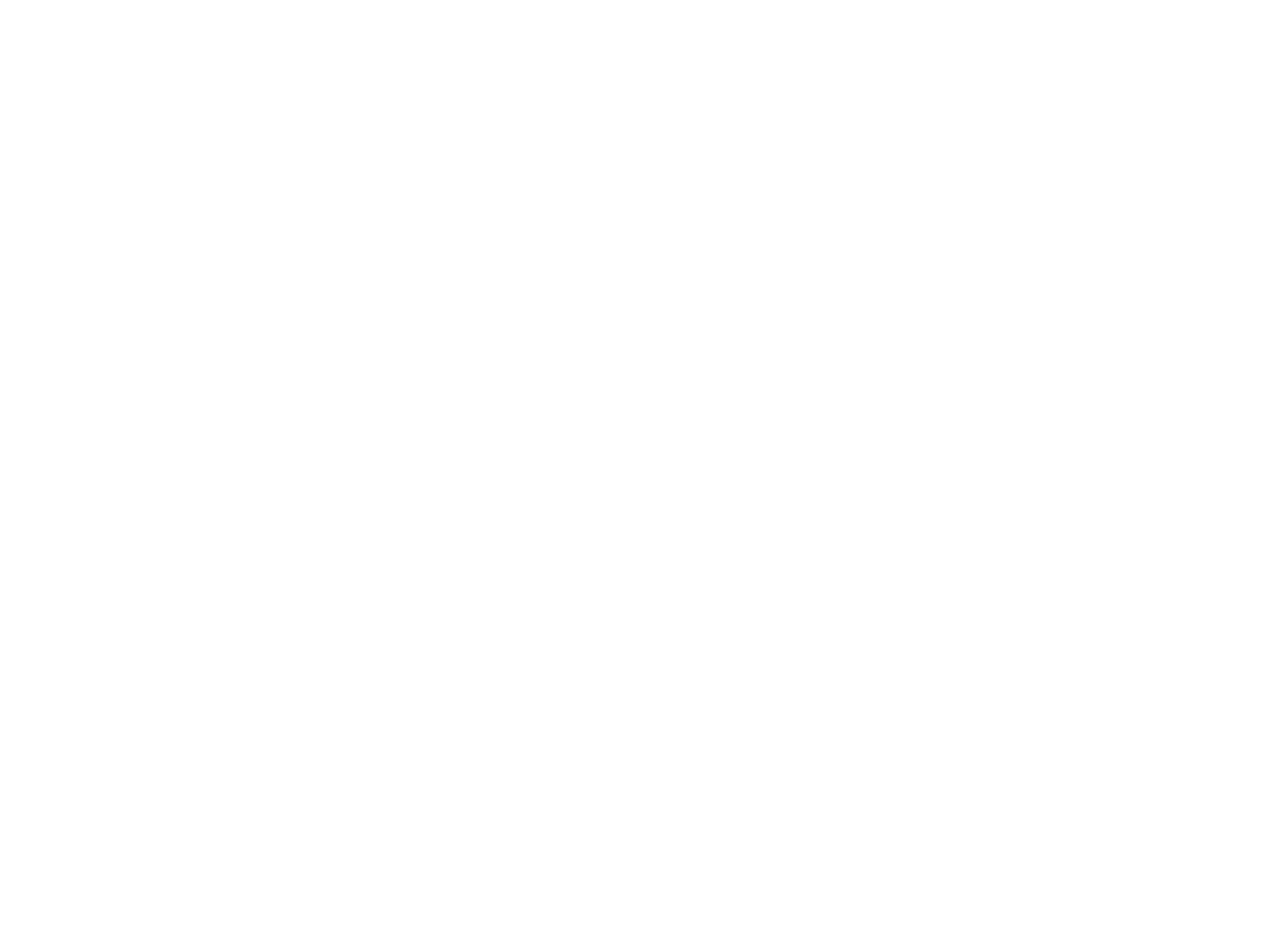
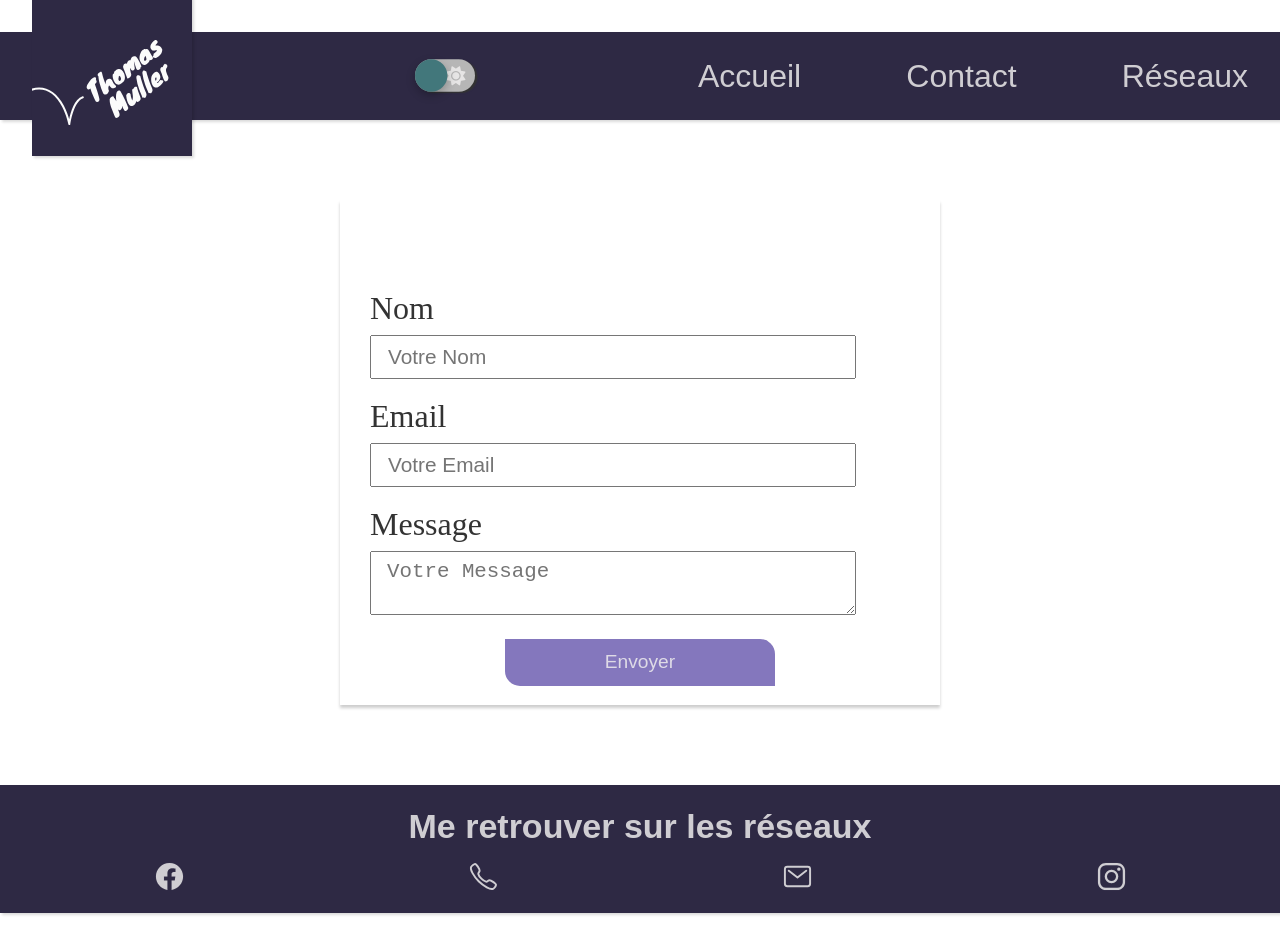
Before and after one commit to TomBoyer/TomBoyer-TomBoyer_Thomas_Muller_FullProject, a website: page contact_form.html in a window 1280 px wide. Before the commit the page ends 800 px from the top, so only its background shows below. Drawn offline with nearby package versions, Linux system fonts and the light colour scheme; files that its build step writes are made by us from their sources.

Commit message:
form contact

```diff
--- a/contact_form.html
+++ b/contact_form.html
@@ -0,0 +1,143 @@
+<!DOCTYPE html>
+<html lang="fr-FR">
+
+<head>
+    <meta charset="UTF-8">
+    <meta http-equiv="X-UA-Compatible" content="IE=edge">
+    <meta name="viewport" content="width=device-width, initial-scale=1.0">
+
+    <link rel="stylesheet" href="./css/style.css">
+    <link rel="shortcut icon" href="./img/T-M-3.ico" type="image/x-icon">
+
+    <script src="https://kit.fontawesome.com/efd066520c.js" crossorigin="anonymous"></script>
+
+    <link rel="shortcut icon" href="./" type="image/x-icon">
+
+    <link rel="stylesheet" href="./style.css">
+    <link rel="stylesheet" href="./style-dark-mode.css">
+
+
+    <title>Vitrine Thomas</title>
+</head>
+
+<body>
+
+    <!-- <i class="fas fa-theater-masks"></i>  -->
+    <header>
+        <nav>
+            <div class="logo-container">
+
+                <a href="./index.html">
+                    <img classe='logo' src="./img/TM_2_light.svg" alt="Logo Thomas Muller">
+                </a>
+            </div>
+
+            <div class="toggle__mode">
+                <input type="checkbox" class="checkbox" id="dark-mode" />
+                <label for="dark-mode" class="label">
+                    <i class="fas fa-moon"></i>
+                    <i class="fas fa-sun"></i>
+                    <div class="ball"></div>
+                </label>
+            </div>
+
+            <div class="toggle">
+                <i class="fas fa-bars ouvrir"></i>
+                <i class="fas fa-times fermer"></i>
+            </div>
+
+            <ul class="menu">
+                <li class="menu__list">
+                    <a href="./index.html">Accueil</a>
+                </li>
+                <li class="menu__list">
+                    <a href="./contact_form.html">Contact</a>
+                </li>
+                <li class="menu__list">
+                    <a href="#footer-title">Réseaux</a>
+                </li>
+            </ul>
+
+        </nav>
+    </header>
+
+    <main>
+        <section class="form__contact">
+
+
+            <form id="form" action="https://formsubmit.co/e7df9a104f66daa1b5df130fe0554508" method="POST" target="_blank">
+
+                <div class="input_group">
+                    <label for="">Nom</label>
+                    <input type="text" name="name" placeholder="Votre Nom" required>
+                </div>
+
+                <div class="input_group">
+                    <label for="">Email</label>
+                    <input type="email" name="email" placeholder="Votre Email" required>
+                </div>
+
+                <div class="input_group">
+                    <label for="content">Message</label>
+                    <textarea name="content" placeholder="Votre Message" required></textarea>
+                </div>
+
+                <div class="input_group">
+                    <button type="submit">Envoyer</button>
+                </div>
+            </form>
+
+        </section>
+    </main>
+
+    <Footer>
+        <div class="footer-title" id="footer-title">
+            <h2>Me retrouver sur les réseaux</h2>
+        </div>
+
+        <div class="logo-container">
+
+            <ul class="social-icons">
+
+                <li>
+                    <a href="#">
+                        <ion-icon name="logo-facebook"></ion-icon>
+                    </a>
+                </li>
+                <li>
+                    <a href="#">
+                        <ion-icon name="call-outline"></ion-icon>
+                    </a>
+                </li>
+                <li>
+                    <a href="mailto:thomas.muller@example.com">
+                        <ion-icon name="mail-outline"></ion-icon>
+                    </a>
+                </li>
+                <li>
+                    <a href="#">
+                        <ion-icon name="logo-instagram"></ion-icon>
+                    </a>
+                </li>
+
+            </ul>
+        </div>
+    </Footer>
+
+
+    <script src="https://cdnjs.cloudflare.com/ajax/libs/gsap/3.11.1/gsap.min.js"
+        integrity="sha512-Mf/xUqfWvDIr+1B6zfnIDIiG7XHzyP/guXUWgV6PgaQoIFeXkJQR5XWh9fqAiCiRCpemabt3naV4jhDWVnuYDQ=="
+        crossorigin="anonymous" referrerpolicy="no-referrer">
+    </script>
+
+    <script type="module" src="https://unpkg.com/ionicons@5.5.2/dist/ionicons/ionicons.esm.js">
+
+    </script>
+    <script nomodule src="https://unpkg.com/ionicons@5.5.2/dist/ionicons/ionicons.js">
+
+    </script>
+    <script src="./script.js"></script>
+
+</body>
+
+</html>
--- a/style-dark-mode.css
+++ b/style-dark-mode.css
@@ -4,6 +4,10 @@
     right: 2rem;
     top: 2rem;
 } */
+
+body {
+    transition: .5s ease-in-out;
+}
 
 .checkbox {
     display: none;
@@ -72,4 +76,15 @@
     color: var(--color-white);
 }
 
+/* style de la page dark contact form */
+
+.dark label{
+    color: var(--color-white);
+}
+
+.dark input, .dark textarea{
+    color: var(--color-white);
+    background:var(--dark);
+}
+
 /* DarkMode */
--- a/style.css
+++ b/style.css
@@ -300,6 +300,83 @@ section h3 {
     }
 }
 
+/* form contact */
+.form__contact{
+    display:flex;
+    justify-content:center;
+    align-items:center;
+}
+
+form {
+    margin: 2rem 0;
+    width: 100%;
+    height: auto;
+    padding-top: 90px;
+    box-sizing: border-box;
+    max-width: 600px;
+    box-shadow: 0 3px 3px rgba(0, 0, 0, 0.2);
+}
+
+form .input_group {
+    width: 90%;
+    margin: 0 auto 1.2rem;
+    overflow: hidden;
+}
+
+form label {
+    display: block;
+    text-transform: capitalize;
+    /* font-weight: 600; */
+    color: var(--dark);
+    margin-bottom: .5rem;
+
+    font: var(--font3);
+    font-size: 2rem;
+}
+
+form input,
+form textarea {
+    width: 90%;
+    padding: .5rem 1rem;
+
+    font-size: 1.3rem;
+}
+
+form input:focus,
+form textarea:focus {
+    outline: none;
+}
+
+form button {
+    display: block;
+    width: 50%;
+    background: var(--color-1-clr);
+    border: none;
+    outline: none;
+    cursor: pointer;
+    padding: .8rem 0;
+    font-size: 1.2rem;
+    color: var(--color-white);
+    margin: 0 auto;
+
+    /* border: solid 3px var(--color-3); */
+    border-radius: 0 15px 0 15px;
+}
+
+form button:hover {
+    transform: scale(.99);
+    background:var(--color-1);
+    transition: background var(--duration1) ease-in-out;
+}
+
+form a {
+    position: absolute;
+    transform: translate(-50%, -50%);
+    left: 50%;
+    top: 10%;
+}
+/* form contact */
+
 /* section */
 /* main */
 
```
Also changed, not shown: script.js (+16 -0 lines).
